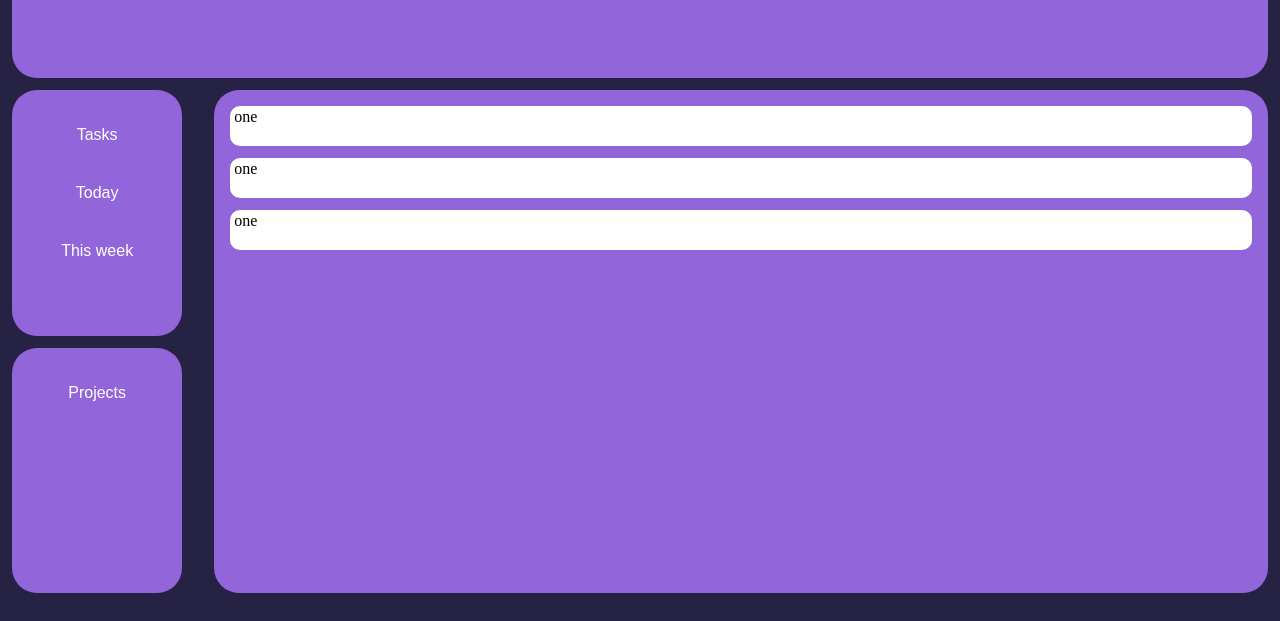
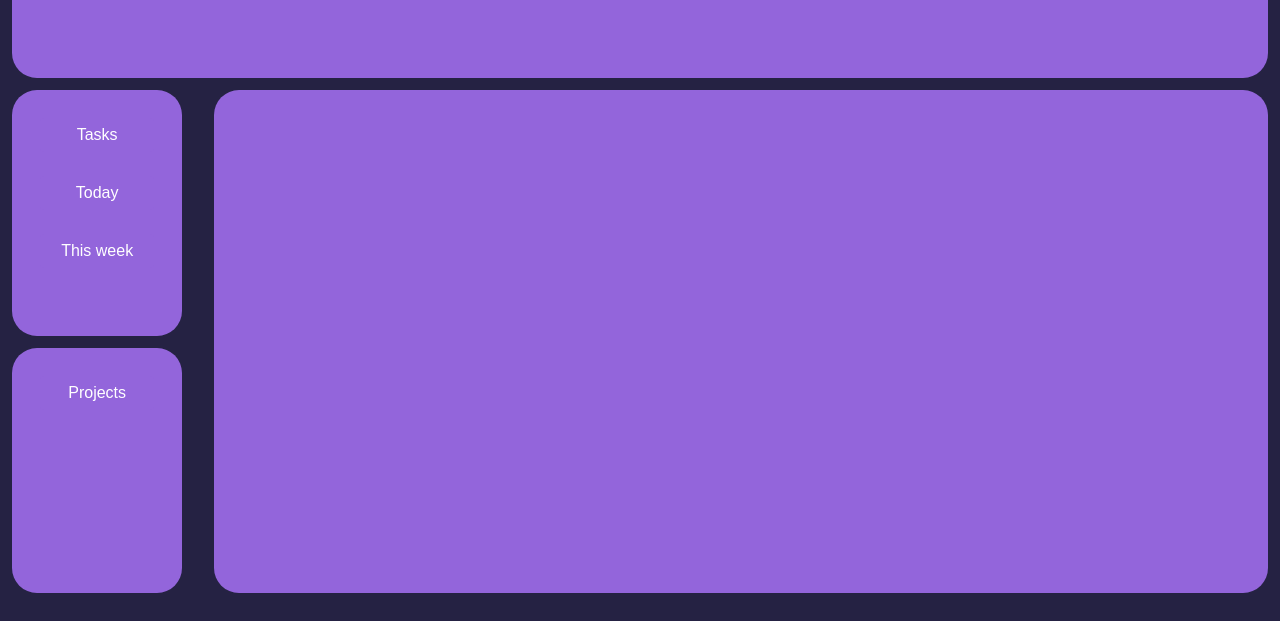
Before and after one commit to Al-Waleed/todo-list, a website built with webpack: page src/index.html in a window 1280 px wide. Shown: the part 179-800 px from the top of the page. Built offline with nearby package versions, Linux system fonts and the light colour scheme.

Commit message:
Remove test tasks divs

```diff
--- a/src/index.html
+++ b/src/index.html
@@ -20,14 +20,9 @@
             <div id="projects-tab">
                 <button>Projects</button>
             </div>
+
         <div id="content">
-            <div id="all-tasks">
-                <div class="task">one</div>
-                <div class="task">one</div>
-                <div class="task">one</div>
 
-
-            </div>
         </div>
 
     </div>
```
